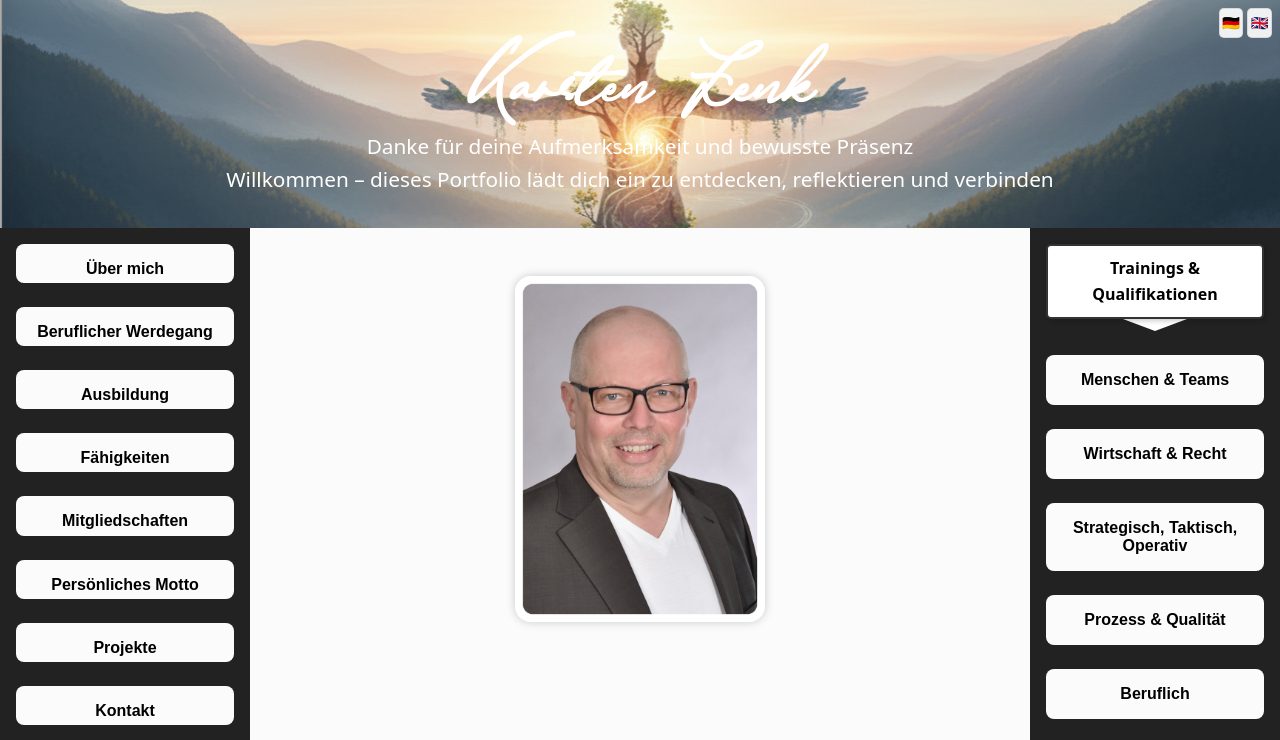
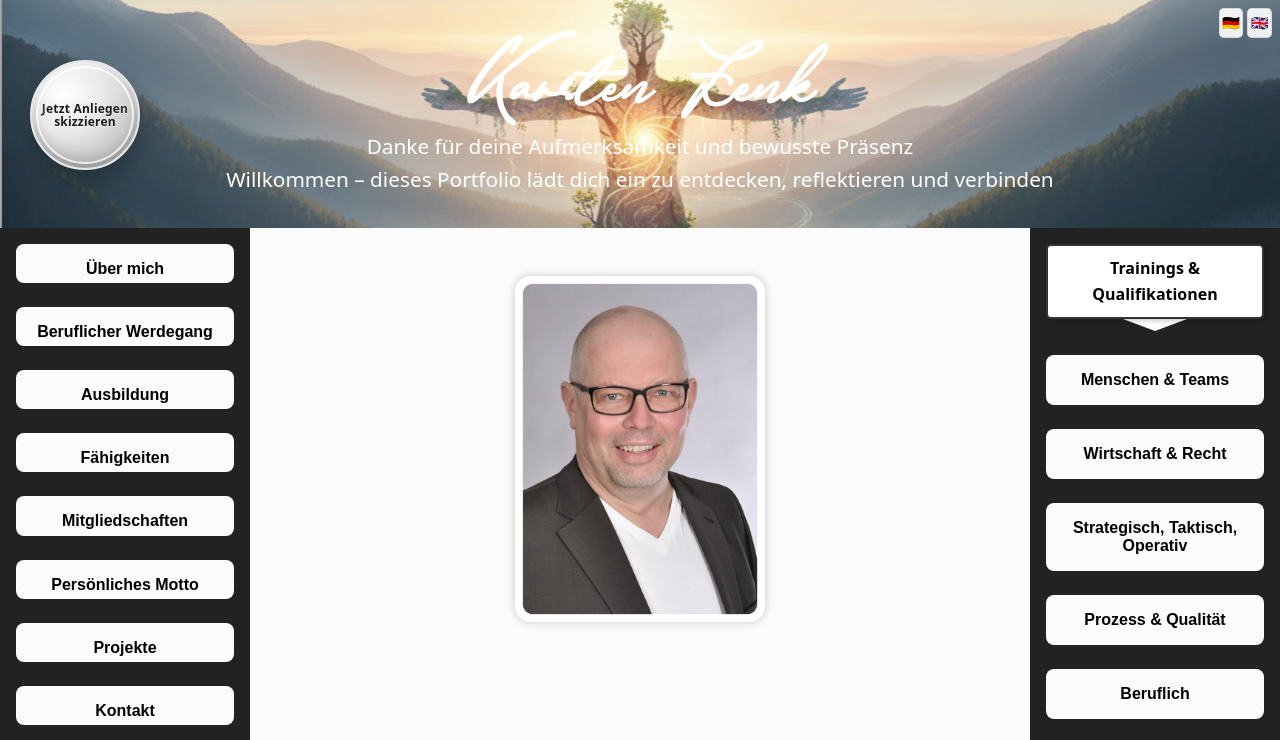
Before and after one commit to karsten2025/Karport2025, a Flask app: page / in a window 1280 px wide. Shown: the top 740 px of the page. Run offline with Flask 3, Linux system fonts and the light colour scheme.

Commit message:
Startbutton + CSS, interne Weiterleitungen (/explore|/brief|/offer|/portal)

```diff
--- a/app.py
+++ b/app.py
@@ -1,5 +1,7 @@
 import os
-from flask import Flask, render_template, request, g, jsonify
+from flask import Flask, render_template, request, g, jsonify, request, redirect
+CLIENT_PORTAL = "https://client-portal-4wir.onrender.com"
+
 
 app = Flask(__name__)
 
@@ -41,6 +43,27 @@ def list_certificates(category):
         print(f"Error listing certificates: {e}")
     return jsonify([])
 
+@app.route("/explore")
+def go_explore():
+    lang = request.args.get("lang", "de")
+    return redirect(f"{CLIENT_PORTAL}/explore?lang={lang}", code=302)
+
+@app.route("/brief")
+def go_brief():
+    lang = request.args.get("lang", "de")
+    return redirect(f"{CLIENT_PORTAL}/brief?lang={lang}", code=302)
+
+@app.route("/offer")
+def go_offer():
+    lang = request.args.get("lang", "de")
+    return redirect(f"{CLIENT_PORTAL}/offer?lang={lang}", code=302)
+
+@app.route("/portal")
+def go_portal():
+    # Portal-Seite (nach Magic-Link-Login)
+    return redirect(f"{CLIENT_PORTAL}/portal", code=302)
+
+
 # --- Dieser Block bleibt unverändert ---
 if __name__ == '__main__':
     app.run(debug=True)
--- a/static/css/style.css
+++ b/static/css/style.css
@@ -758,3 +758,91 @@ body {
   font-weight: bold;
   color: #000000;
 }
+
+/* ===== Startbutton links oben ===== */
+.header {
+  position: relative;
+} /* Falls noch nicht gesetzt, damit absolute Position referenziert */
+
+.ignition-wrapper {
+  position: absolute;
+  top: 60px;
+  left: 30px;
+  z-index: 1000;
+}
+
+.ignition-btn {
+  position: relative;
+  display: inline-flex;
+  align-items: center;
+  justify-content: center;
+  width: 110px;
+  height: 110px;
+  border-radius: 999px;
+  /* Grundlook: metallisch */
+  background: radial-gradient(
+    circle at 30% 30%,
+    #fff 0%,
+    #e8e8e8 38%,
+    #cfcfcf 62%,
+    #a9a9a9 100%
+  );
+  border: 2px solid #e6e6e6;
+  box-shadow: inset 0 2px 6px rgba(255, 255, 255, 0.6),
+    inset 0 -8px 14px rgba(0, 0, 0, 0.28), 0 10px 26px rgba(0, 0, 0, 0.28);
+  text-decoration: none;
+  overflow: hidden;
+  transition: transform 0.12s ease, box-shadow 0.12s ease, background 0.2s ease;
+}
+
+/* Hover: Farbumschlag (dezent → aktiv) */
+.ignition-btn:hover {
+  transform: translateY(-1px);
+  background: radial-gradient(circle at 100% 100%, #ff7e5f 100%);
+  box-shadow: inset 0 2px 10px rgba(255, 255, 255, 0.7),
+    inset 0 -10px 18px rgba(0, 64, 128, 0.25),
+    0 14px 30px rgba(0, 64, 128, 0.25);
+}
+
+/* Active: klick-feedback */
+.ignition-btn:active {
+  transform: translateY(0);
+  box-shadow: inset 0 3px 14px rgba(0, 0, 0, 0.35),
+    0 8px 18px rgba(0, 0, 0, 0.25);
+}
+
+/* Text im Button */
+.ignition-text {
+  display: inline-block;
+  text-align: center;
+  line-height: 1.1;
+  font-weight: 700;
+  font-size: 12px; /* passt in 92px Button, zweizeilig */
+  letter-spacing: 0.2px;
+  color: #1a1a1a;
+  text-shadow: 0 1px 0 rgba(255, 255, 255, 0.75);
+  padding: 6px 8px;
+  user-select: none;
+}
+
+/* Kleiner Glanzring (optional, subtil) */
+.ignition-btn::after {
+  content: "";
+  position: absolute;
+  inset: 6px;
+  border-radius: 999px;
+  box-shadow: 0 0 0 2px rgba(255, 255, 255, 0.8),
+    0 0 18px rgba(255, 255, 255, 0.35) inset;
+  pointer-events: none;
+}
+
+/* Responsive: auf sehr schmalen Screens Button minimal kleiner */
+@media (max-width: 480px) {
+  .ignition-btn {
+    width: 82px;
+    height: 82px;
+  }
+  .ignition-text {
+    font-size: 11px;
+  }
+}
--- a/templates/index.html
+++ b/templates/index.html
@@ -1,82 +1,135 @@
 <!DOCTYPE html>
 <html lang="de">
-
   <head>
-  <meta charset="UTF-8">
-  <meta name="viewport" content="width=device-width, initial-scale=1.0">
+    <meta charset="UTF-8" />
+    <meta name="viewport" content="width=device-width, initial-scale=1.0" />
     <title>Karsten Zenk – Portfolio</title>
 
-  <meta name="description" content="Portfolio von Karsten Zenk - Experte für Projektmanagement, Organisationsentwicklung und strategische Transformation.">
-  <meta name="author" content="Karsten Zenk">
-  <link rel="icon" type="image/png" href="{{ url_for('static', filename='images/favicon.png') }}">
+    <meta
+      name="description"
+      content="Portfolio von Karsten Zenk - Experte für Projektmanagement, Organisationsentwicklung und strategische Transformation."
+    />
+    <meta name="author" content="Karsten Zenk" />
+    <link
+      rel="icon"
+      type="image/png"
+      href="{{ url_for('static', filename='images/favicon.png') }}"
+    />
 
-  <meta property="og:title" content="Karsten Zenk - Portfolio">
-  <meta property="og:description" content="Erfahrener Projektmanager und Organisationsentwickler">
-  <meta property="og:image" content="{{ url_for('static', filename='images/karsten-profile.jpg', _external=True) }}">
-  <meta property="og:type" content="website">
+    <meta property="og:title" content="Karsten Zenk - Portfolio" />
+    <meta
+      property="og:description"
+      content="Erfahrener Projektmanager und Organisationsentwickler"
+    />
+    <meta
+      property="og:image"
+      content="{{ url_for('static', filename='images/karsten-profile.jpg', _external=True) }}"
+    />
+    <meta property="og:type" content="website" />
 
-  <link rel="preconnect" href="https://fonts.googleapis.com">
-  <link rel="preconnect" href="https://fonts.gstatic.com" crossorigin>
-  <link href="https://fonts.googleapis.com/css2?family=Inter:wght@400;600;700&display=swap" rel="stylesheet">
+    <link rel="preconnect" href="https://fonts.googleapis.com" />
+    <link rel="preconnect" href="https://fonts.gstatic.com" crossorigin />
+    <link
+      href="https://fonts.googleapis.com/css2?family=Inter:wght@400;600;700&display=swap"
+      rel="stylesheet"
+    />
 
-  <link rel="stylesheet" href="{{ url_for('static', filename='css/style.css') }}">
-  <meta name="theme-color" content="#222">
+    <link
+      rel="stylesheet"
+      href="{{ url_for('static', filename='css/style.css') }}"
+    />
+    <meta name="theme-color" content="#222" />
   </head>
 
   <body>
-
     <!-- 1. HEADER -->
     <header class="header" aria-label="Seitenkopf">
+      <!-- Start-Button: "Jetzt Anliegen skizzieren" -->
+      <!-- Start-Button: "Jetzt Anliegen skizzieren" -->
+      <div class="ignition-wrapper">
+        <a
+          id="ignitionBtn"
+          class="ignition-btn"
+          href="/explore?lang={{ lang|default('de') }}"
+          aria-label="{% if lang == 'de' %}Jetzt Anliegen skizzieren{% else %}Sketch your brief{% endif %}"
+        >
+          <span class="ignition-text">
+            {% if lang == 'de' %}Jetzt&nbsp;Anliegen<br />skizzieren{% else
+            %}Sketch&nbsp;your<br />brief{% endif %}
+          </span>
+        </a>
+      </div>
 
       <!-- NEU: Hamburger Menü-Button, nur auf Mobile sichtbar -->
-    <button id="mobile-menu-toggle" class="mobile-menu-button" aria-label="Menü umschalten">
+      <button
+        id="mobile-menu-toggle"
+        class="mobile-menu-button"
+        aria-label="Menü umschalten"
+      >
         <div class="hamburger-icon"></div>
       </button>
 
       <!-- Sprachumschalter (unverändert) -->
       <div class="language-switch">
-      <a href="?lang=de" class="lang-button" title="Deutsch" aria-label="Deutsch">🇩🇪</a>
-      <a href="?lang=en" class="lang-button" title="English" aria-label="English">🇬🇧</a>
+        <a
+          href="?lang=de"
+          class="lang-button"
+          title="Deutsch"
+          aria-label="Deutsch"
+          >🇩🇪</a
+        >
+        <a
+          href="?lang=en"
+          class="lang-button"
+          title="English"
+          aria-label="English"
+          >🇬🇧</a
+        >
       </div>
 
       <!-- Slideshow-Bilder (unverändert) -->
       <div class="slideshow">
-      <img src="{{ url_for('static', filename='images/header1.jpg') }}" class="slide active">
-      <img src="{{ url_for('static', filename='images/header2.jpg') }}" class="slide">
-      <img src="{{ url_for('static', filename='images/header3.jpg') }}" class="slide">
+        <img
+          src="{{ url_for('static', filename='images/header1.jpg') }}"
+          class="slide active"
+        />
+        <img
+          src="{{ url_for('static', filename='images/header2.jpg') }}"
+          class="slide"
+        />
+        <img
+          src="{{ url_for('static', filename='images/header3.jpg') }}"
+          class="slide"
+        />
       </div>
 
       <!-- Text über dem Bild (unverändert) -->
       <div class="header-text">
-      {% if lang == 'de' %}
-        {% include 'partials/header.de.html' %}
-      {% else %}
-        {% include 'partials/header.en.html' %}
-      {% endif %}
+        {% if lang == 'de' %} {% include 'partials/header.de.html' %} {% else %}
+        {% include 'partials/header.en.html' %} {% endif %}
       </div>
     </header>
 
     <!-- KORREKTUR: Wrapper für linken, mittleren und rechten Bereich -->
     <div class="content-wrapper">
-
       <!-- NEU: Container, der die Navigation auf Mobile umschließt -->
       <div id="mobile-nav-container" class="mobile-nav-container">
         <!-- 2a. NAV-LEFT -->
-      <nav class="nav-left" aria-label="{% if lang == 'de' %}Hauptnavigation{% else %}Main navigation{% endif %}">
-        {% if lang == 'de' %}
-          {% include 'partials/nav.de.html' %}
-        {% else %}
-          {% include 'partials/nav.en.html' %}
-        {% endif %}
+        <nav
+          class="nav-left"
+          aria-label="{% if lang == 'de' %}Hauptnavigation{% else %}Main navigation{% endif %}"
+        >
+          {% if lang == 'de' %} {% include 'partials/nav.de.html' %} {% else %}
+          {% include 'partials/nav.en.html' %} {% endif %}
         </nav>
 
         <!-- 2c. NAV-RIGHT -->
-      <nav class="nav-right" aria-label="{% if lang == 'de' %}Fachnavigation{% else %}Domain navigation{% endif %}">
-        {% if lang == 'de' %}
-          {% include 'partials/accordion.de.html' %}
-        {% else %}
-          {% include 'partials/accordion.en.html' %}
-        {% endif %}
+        <nav
+          class="nav-right"
+          aria-label="{% if lang == 'de' %}Fachnavigation{% else %}Domain navigation{% endif %}"
+        >
+          {% if lang == 'de' %} {% include 'partials/accordion.de.html' %} {%
+          else %} {% include 'partials/accordion.en.html' %} {% endif %}
         </nav>
       </div>
 
@@ -84,12 +137,14 @@
       <main id="preview" aria-label="Vorschaufenster – Inhalt zur Auswahl">
         <div id="preview-content">
           <figure class="profile-figure">
-          <img src="{{ url_for('static', filename='images/karsten-profile.jpg') }}" alt="Profilbild von Karsten Zenk"
-            class="profile-image">
+            <img
+              src="{{ url_for('static', filename='images/karsten-profile.jpg') }}"
+              alt="Profilbild von Karsten Zenk"
+              class="profile-image"
+            />
           </figure>
         </div>
       </main>
-
     </div>
 
     <!-- 3. FOOTER (unverändert) -->
@@ -100,5 +155,4 @@
     <!-- 4. JAVASCRIPT -->
     <script src="{{ url_for('static', filename='js/script.js') }}"></script>
   </body>
-
 </html>
```
Also changed, not shown: static/js/script.js (+61 -55 lines), 4 other files. Lines whose indentation alone changed are shown as unchanged.
